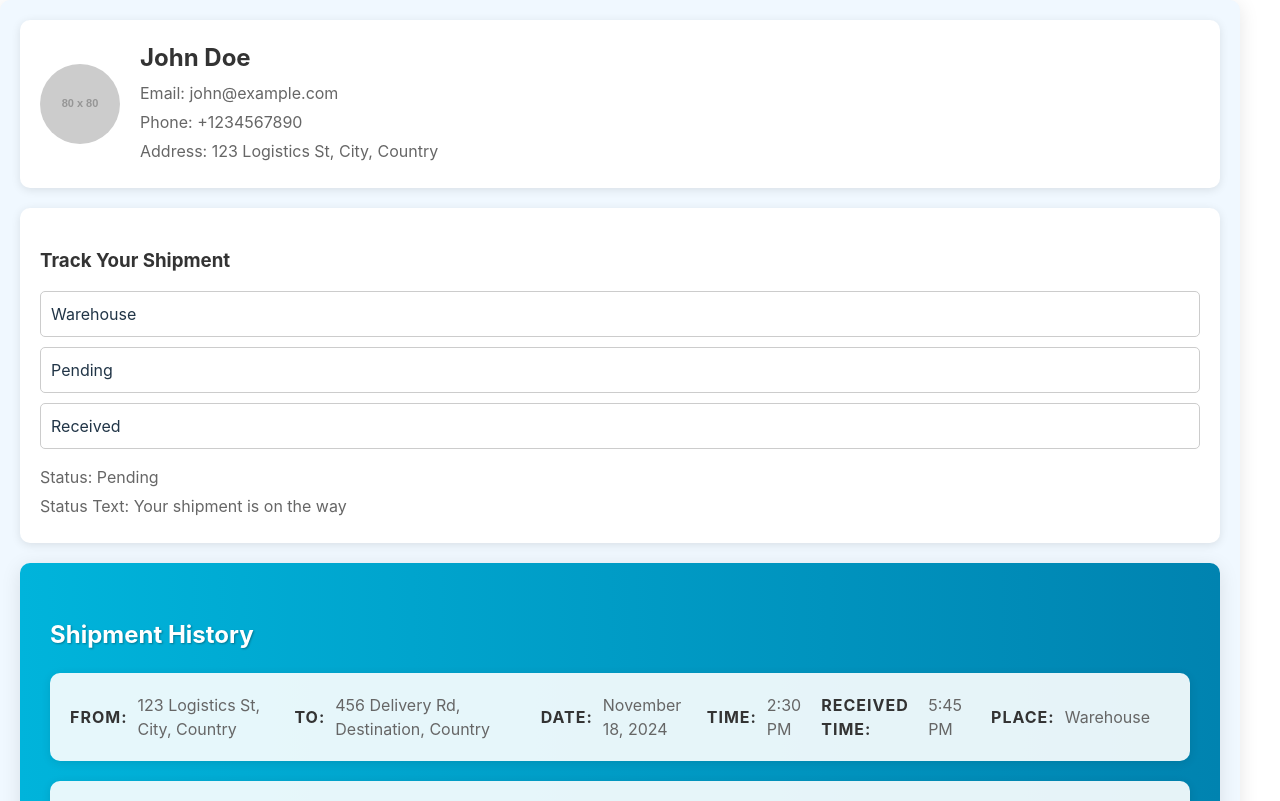
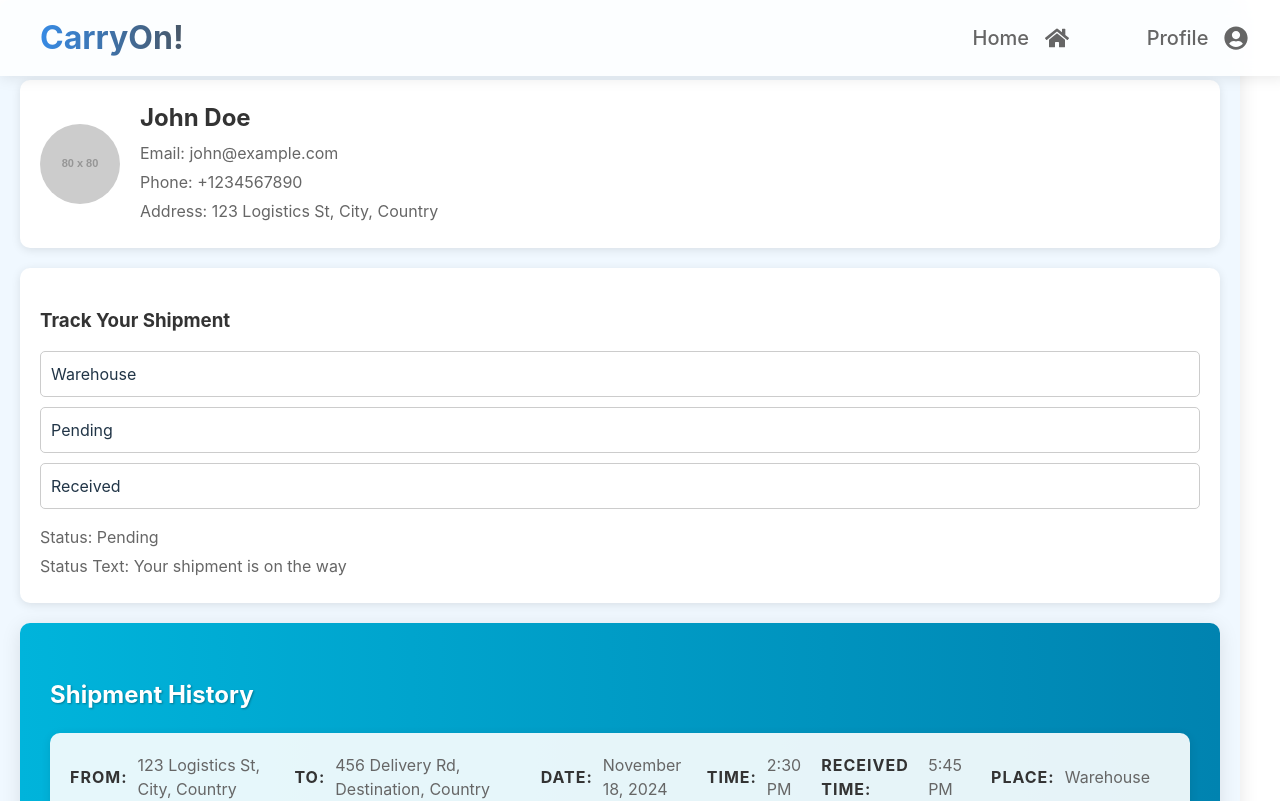
Before and after one commit to Nsairun/react24, a React (Vite) app: page /UserDashboard in a window 1280 px wide. Shown: the top 801 px of the page. Built offline with nearby package versions, Linux system fonts and the light colour scheme.

Commit message:
adding style to my dashboard

```diff
--- a/src/orgs/NavBar.jsx
+++ b/src/orgs/NavBar.jsx
@@ -63,7 +63,7 @@ const Navbar = () => {
         navigate('/');
     }
     const handleNavigateToDash = () => {
-      navigate('UserDashboard');
+      navigate('/UserDashboard');
   }
   return (
     <NavbarContainer>
--- a/src/orgs/UserDashboard.jsx
+++ b/src/orgs/UserDashboard.jsx
@@ -2,8 +2,8 @@
 import React from 'react';
 import styled from 'styled-components';
 import { useUser } from '../atoms/UserContext';
+import NavBar from './NavBar';
 
-// Styled components
 const DashboardContainer = styled.div`
   max-width: 1200px;
   margin: 0 auto;
@@ -12,6 +12,10 @@ const DashboardContainer = styled.div`
   border-radius: 10px;
   box-shadow: 0 4px 20px rgba(0, 0, 0, 0.1);
 `;
+
+const Nav =styled.div`
+  margin-bottom: 5%;
+`
 
 const UserProfile = styled.div`
   display: flex;
@@ -85,9 +89,6 @@ const AdminButton = styled.button`
   }
 `;
 
-// UserDashboard.js
-// ... (other component code remains the same)
-
 const ShipmentHistorySection = styled.div`
   background: linear-gradient(to right, #00b4db, #0083b0);
   padding: 30px;
@@ -141,8 +142,8 @@ const ShipmentValue = styled.span`
 `;
 
 const UserDashboard = () => {
-  const user = useUser(); // Get user from context
-  const isAdmin = user.role === 'admin'; // Check if the user is an admin
+  const user = useUser();
+  const isAdmin = user.role === 'admin';
 
   const shipmentHistory = [
     {
@@ -173,6 +174,7 @@ const UserDashboard = () => {
 
   return (
     <DashboardContainer>
+    <Nav><NavBar /></Nav>
       <UserProfile>
         <ProfilePic src={user.profilePic} alt="Profile" />
         <UserInfo>
```
